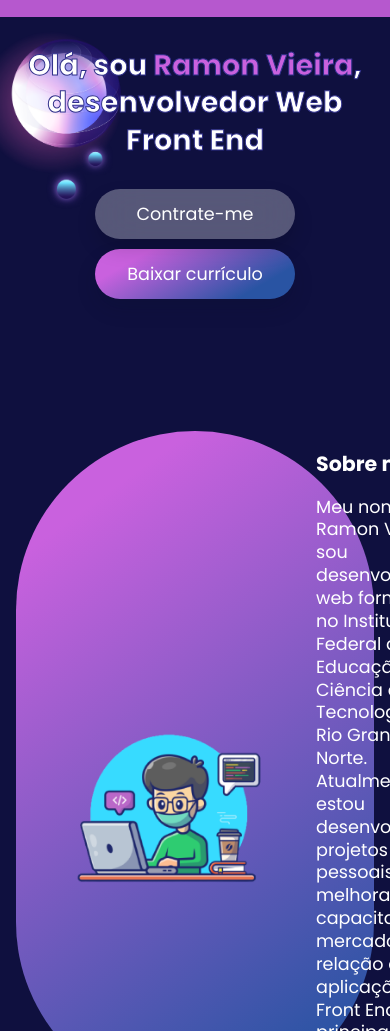
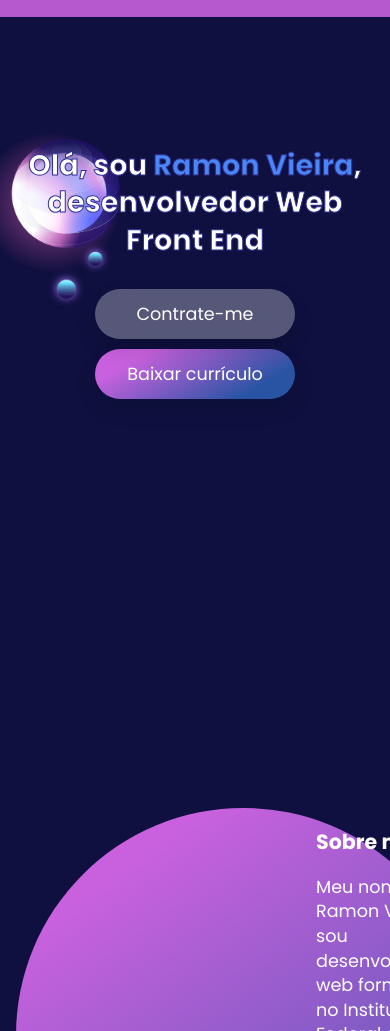
Before and after one commit to RamonSVieira/portfolio, a plain HTML site: page index.html in a window 390 px wide. Shown: the part 69-1100 px from the top of the page. Drawn offline with Linux system fonts and the light colour scheme.

Commit message:
adicionando detalhe sobre mim

```diff
--- a/styles/aboutMe.css
+++ b/styles/aboutMe.css
@@ -1,3 +1,12 @@
+.about-me {
+  height: 1024px;
+  display: flex;
+  align-items: center;
+  background-image: url("../images/backgrounds/Background-aboutme.png");
+  background-repeat: no-repeat;
+  background-position: center;
+}
+
 .about-me .circle {
   margin: 0 auto;
   max-width: 630px;
@@ -9,6 +18,32 @@
   grid-template-columns: 280px 1fr;
   align-items: center;
 
-  font: 400 1.1rem/1.3 "Poppins", sans-serif;
+  font: 400 1.1rem/1.4 "Poppins", sans-serif;
   color: var(--color-text1);
+
+  position: relative;
 }
+
+.about-me .circle::after {
+  content: "";
+  width: 362px;
+  height: 358px;
+  background-image: url("../images/aboutme-detalhe.png");
+  background-repeat: no-repeat;
+  background-size: cover;
+  position: absolute;
+  bottom: -50px;
+  right: -180px;
+}
+
+@media (max-width: 860px) {
+  .about-me .circle::after {
+    display: none;
+  }
+}
+
+@media (max-width: 800px) {
+  .about-me {
+    background-image: none;
+  }
+}
--- a/styles/introduction.css
+++ b/styles/introduction.css
@@ -15,7 +15,7 @@
 }
 
 .introduction h1 span {
-  color: var(--color-3);
+  color: var(--color-5);
 }
 
 @media (max-width: 820px) {
@@ -27,6 +27,10 @@
 }
 
 @media (max-width: 500px) {
+  .introduction div {
+    margin: auto;
+  }
+
   .introduction h1 {
     margin: auto;
     margin-bottom: 30px;
--- a/styles/patterns.css
+++ b/styles/patterns.css
@@ -28,20 +28,23 @@ img {
 }
 
 .container {
-  margin: 300px auto;
+  margin: 200px auto;
   max-width: 1200px;
   padding: 0 40px;
+  display: flex;
+  align-items: center;
 }
 
 @media (max-width: 800px) {
   .container {
-    margin: 50px auto;
+    margin: 150px auto;
+    height: max-content;
   }
 }
 
 @media (max-width: 500px) {
   .container {
-    margin: 100px auto;
+    margin: 200px auto;
     padding: 16px;
   }
 }
--- a/styles/utilities/colors.css
+++ b/styles/utilities/colors.css
@@ -7,6 +7,7 @@
   --color-2: #2f2f8a;
   --color-3: #c961de;
   --color-4: #2954a3;
+  --color-5: #4986f8;
 
   --color-text1: #ffffff;
   --color-text2: rgba(255, 255, 255, 0.7);
```
Also changed, not shown: images/aboutme-detalhe.png, images/backgrounds/Background-aboutme.png.
